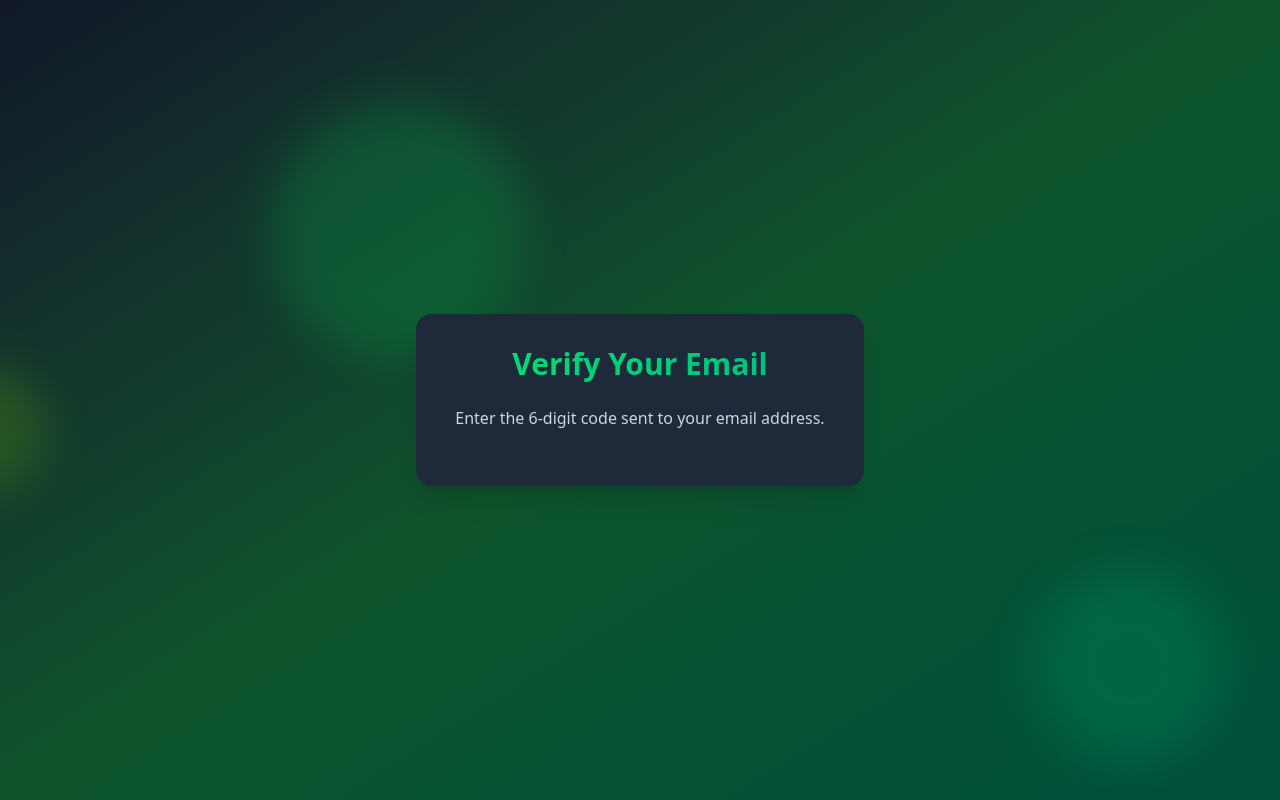
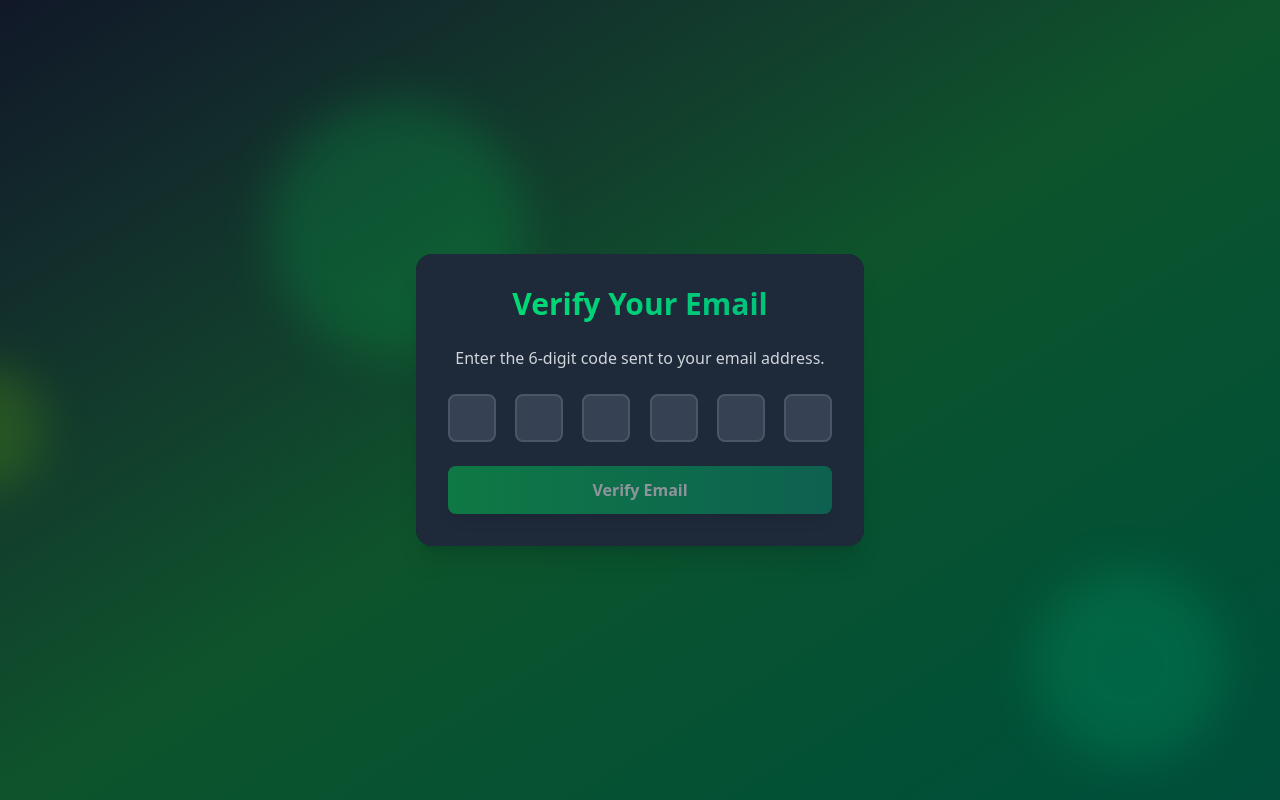
Before and after one commit to 1-DARK/TrapAuth, a React app in the folder frontend/: page /verify-email in a window 1280 px wide. Built offline with nearby package versions, Linux system fonts and the light colour scheme; the HTML template or start-up script is replaced by a standard one.

Commit message:
add input and submit button

```diff
--- a/frontend/src/pages/EmailVerification.jsx
+++ b/frontend/src/pages/EmailVerification.jsx
@@ -6,6 +6,11 @@ const EmailVerification = () => {
   const [code, setCode] = useState(["", "", "", "", "", ""]);
   const inputRefs = useRef([]);
   const navigate = useNavigate();
+  const { isLoading } = false;
+
+  const handleChange = (index, value) => {};
+
+  const handleKeyDown = (index, e) => {};
   return (
     <div className="max-w-md w-full bg-gray-800 bg-opacity-50 backdrop-filter backdrop-blur-xl rounded-2xl shadow-xl overflow-hidden">
       <motion.div
@@ -20,7 +25,32 @@ const EmailVerification = () => {
         <p className="text-center text-gray-300 mb-6">
           Enter the 6-digit code sent to your email address.
         </p>
-        <form></form>
+        <form className="space-y-6">
+          <div className="flex justify-between">
+            {code.map((digit, index) => (
+              <input
+                key={index}
+                ref={(el) => (inputRefs.current[index] = el)}
+                type="text"
+                maxLength="6"
+                value={digit}
+                onChange={(e) => handleChange(index, e.target.value)}
+                onKeyDown={(e) => handleKeyDown(index, e)}
+                className="w-12 h-12 text-center text-2xl font-bold bg-gray-700 text-white border-2 border-gray-600 rounded-lg focus:border-green-500 focus:outline-none"
+              />
+            ))}
+          </div>
+
+          <motion.button
+            whileHover={{ scale: 1.05 }}
+            whileTap={{ scale: 0.95 }}
+            type="submit"
+            disabled={isLoading || code.some((digit) => !digit)}
+            className="w-full bg-linear-to-r from-green-500 to-emerald-600 text-white font-bold py-3 px-4 rounded-lg shadow-lg hover:from-green-600 hover:to-emerald-700 focus:outline-none focus:ring-2 focus:ring-green-500 focus:ring-opacity-50 disabled:opacity-50"
+          >
+            {isLoading ? "Verifying..." : "Verify Email"}
+          </motion.button>
+        </form>
       </motion.div>
     </div>
   );
```
